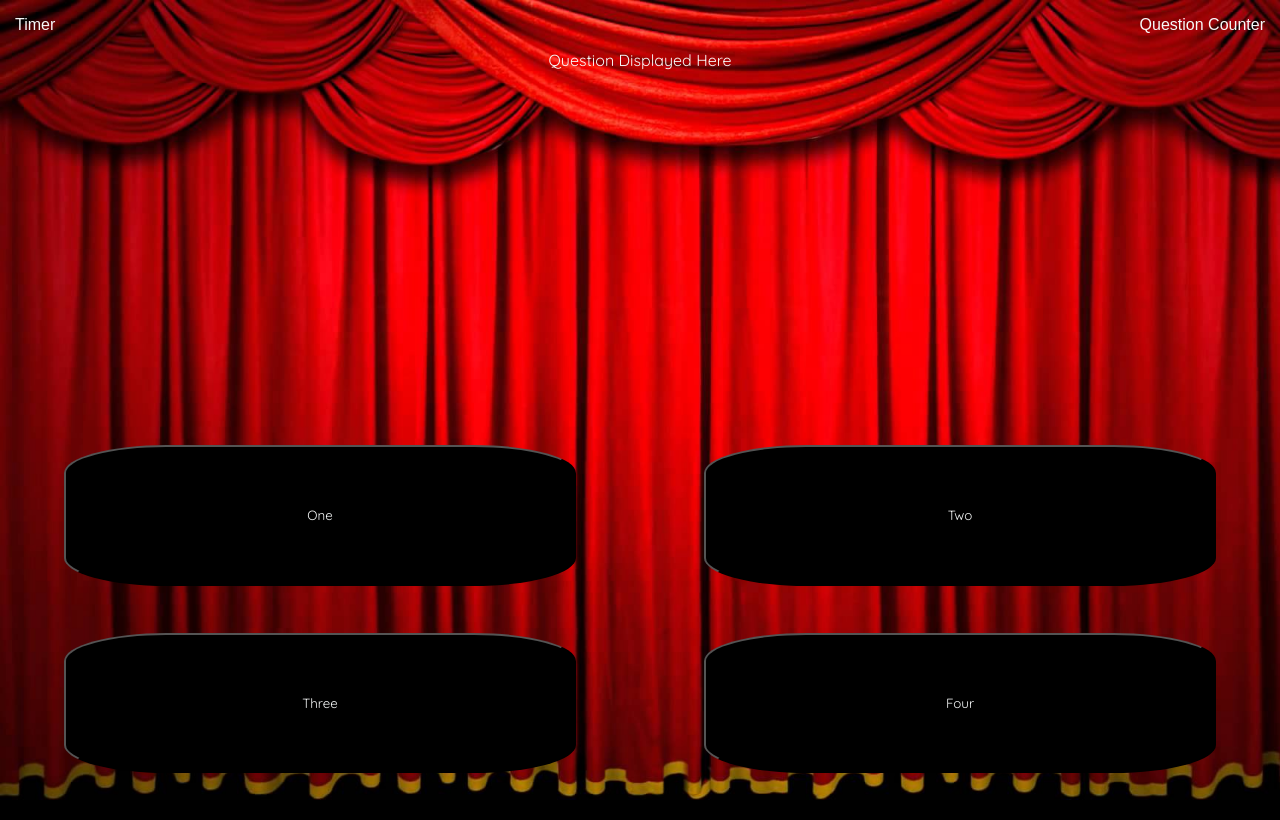
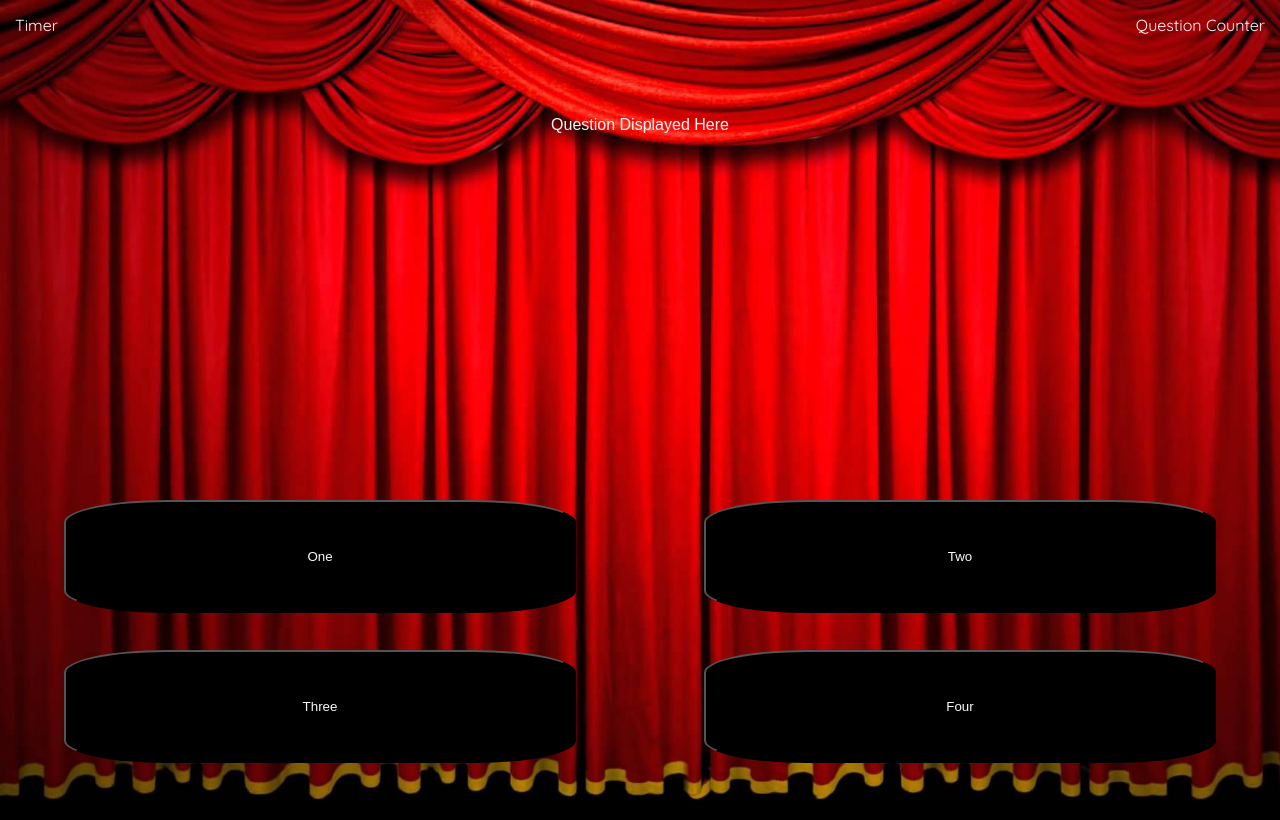
Before and after one commit to brockbonjo/MovieTriviaGame, a plain HTML site: page index.html in a window 1280 px wide. Drawn offline with Linux system fonts and the light colour scheme; a web font is replaced by a local one.

Commit message:
updates to layout

```diff
--- a/css/main.css
+++ b/css/main.css
@@ -16,6 +16,7 @@ body {
 }
 
 nav {
+    font-family: 'Quicksand', sans-serif;
     display: flex;
     flex-direction: row;
     justify-content: space-between;
@@ -30,13 +31,12 @@ nav {
     color: #F7F9F9;
     height: 75%;
     width: 80%;
-    font-family: 'Quicksand', sans-serif;
     border-radius: 20%;
 }
 
 .answer-buttons {
     grid-area: answer-buttons;
-    min-height: 100%;
+    height: 80%;
     margin: 0;
     justify-items: center;
     display: grid;
@@ -50,7 +50,7 @@ nav {
 
 .movieQuote {
     grid-area: quote;
-    font-family: 'Quicksand', sans-serif;
+    height: 20%;
     display: flex;
     flex-direction: column;
     justify-content: center;
```
